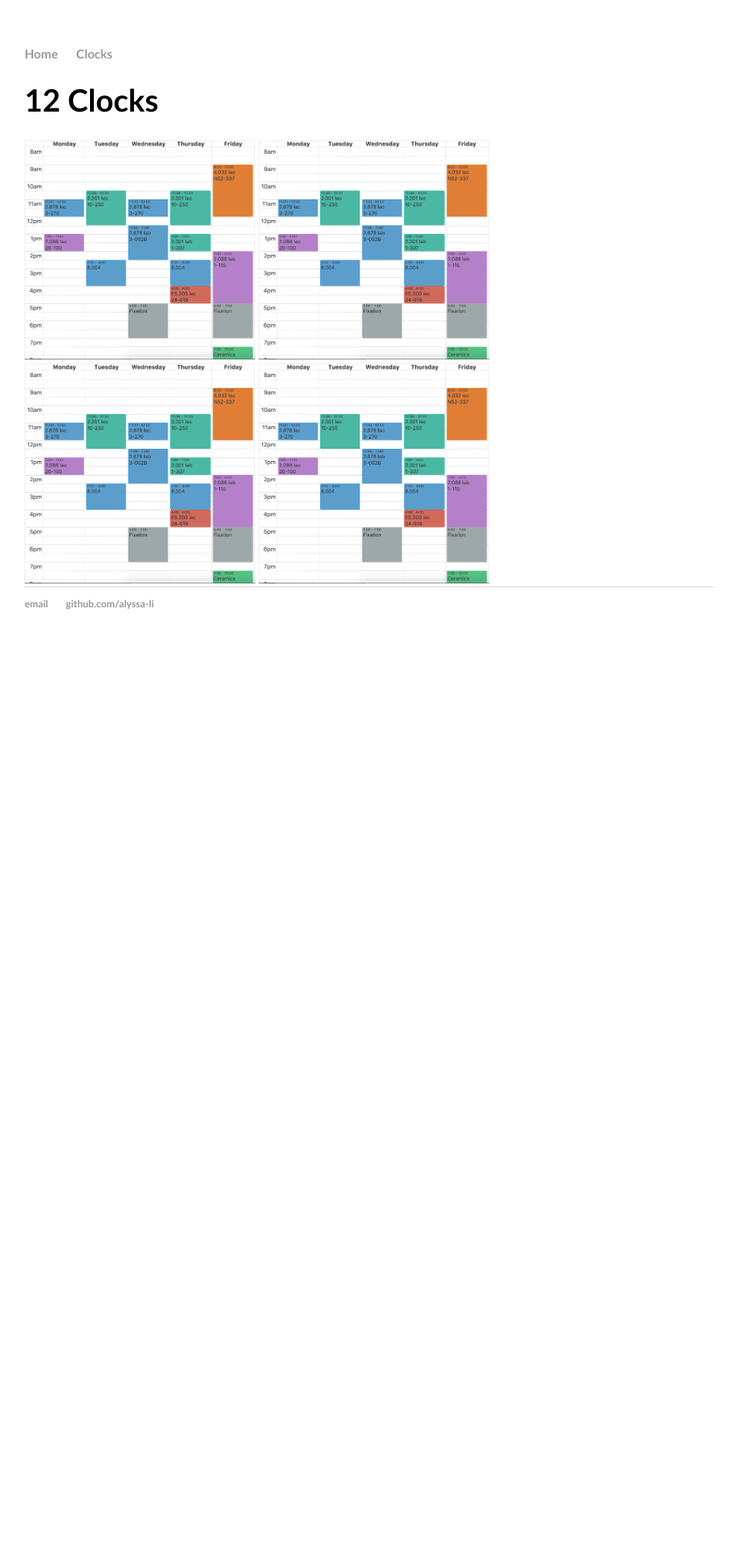
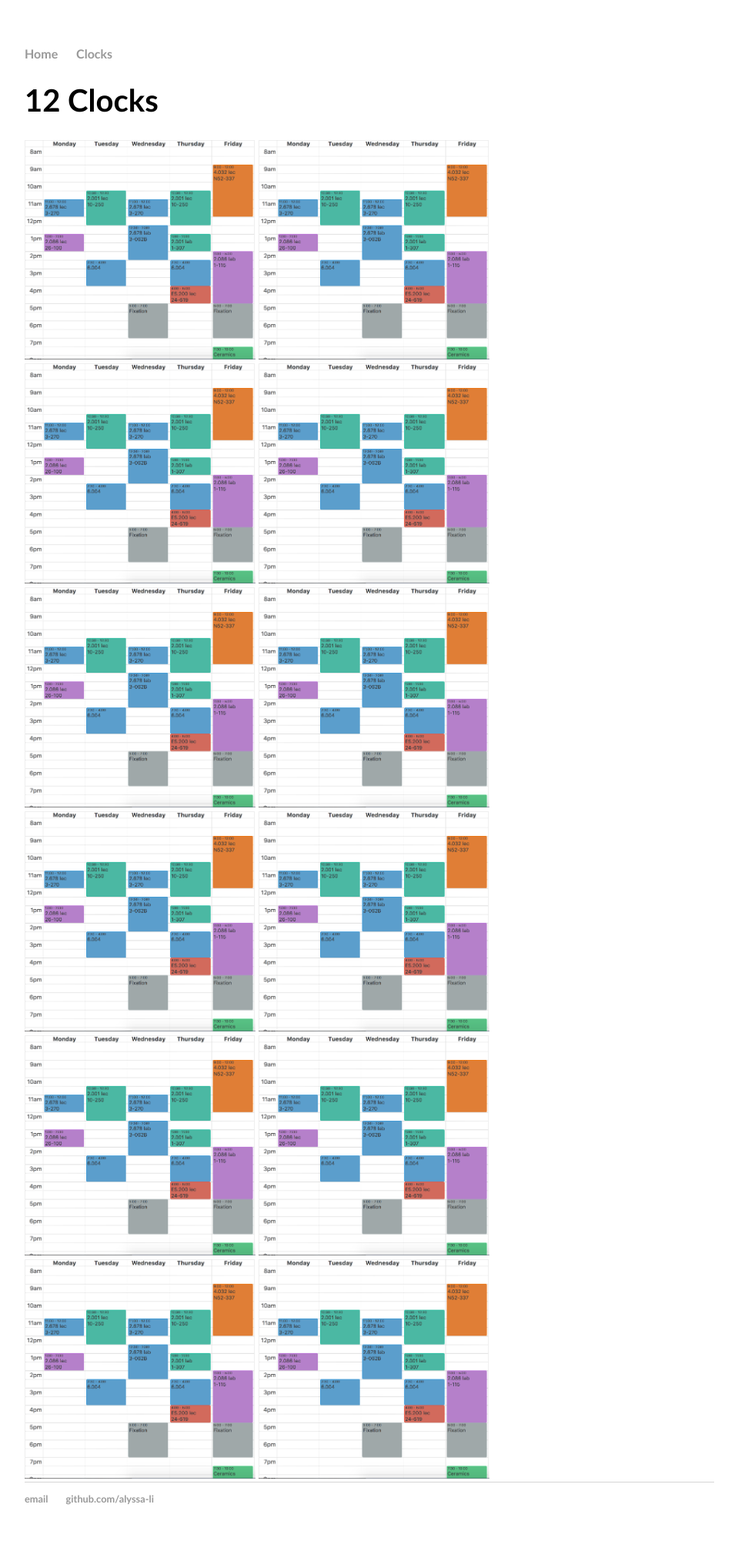
Before and after one commit to alyssa-li/4.032, a Jekyll site: the page built from clocks.html, in a window 1280 px wide. Shown: the whole page at 77% size, without its empty margins (160-1119 px from the left). Built offline with Jekyll 4.4.1, drawn with Linux system fonts in a browser that asks for light colours; before the commit the page ends 900 px from its top, so only the background shows below that.

Commit message:
Update clocks.html

```diff
--- a/clocks.html
+++ b/clocks.html
@@ -8,5 +8,13 @@
 	<img src='schedule.png' width="300px" margin: 30px 30px 30px 30px;> </img>
 	<img src='schedule.png' width="300px" margin: 30px 30px 30px 30px;> </img>
 	<img src='schedule.png' width="300px" margin: 30px 30px 30px 30px;> </img>
+	<img src='schedule.png' width="300px" margin: 30px 30px 30px 30px;> </img>
+	<img src='schedule.png' width="300px" margin: 30px 30px 30px 30px;> </img>
+	<img src='schedule.png' width="300px" margin: 30px 30px 30px 30px;> </img>
+	<img src='schedule.png' width="300px" margin: 30px 30px 30px 30px;> </img>
+	<img src='schedule.png' width="300px" margin: 30px 30px 30px 30px;> </img>
+	<img src='schedule.png' width="300px" margin: 30px 30px 30px 30px;> </img>
+	<img src='schedule.png' width="300px" margin: 30px 30px 30px 30px;> </img>
+	<img src='schedule.png' width="300px" margin: 30px 30px 30px 30px;> </img>
 
 </div><!-- /.blurb -->
```
